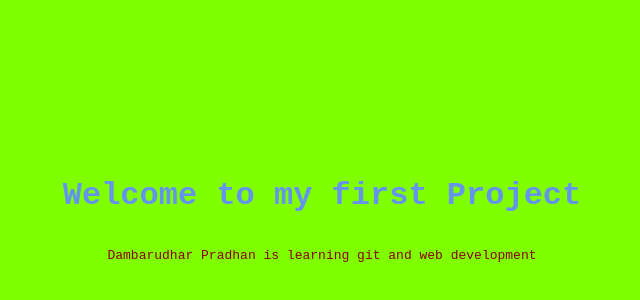
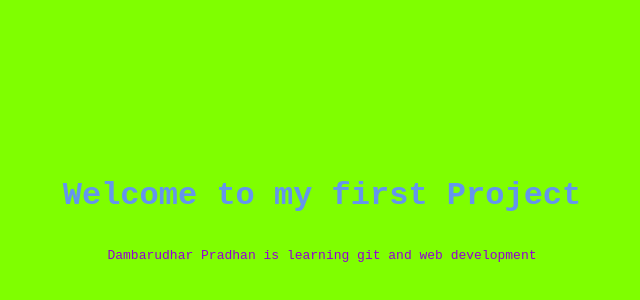
Before and after one commit to Dambarudhar766/myfirstProject, a plain HTML site: page index.html in a window 1280 px wide. Shown: the part 184-484 px from the top of the page, without its empty margins (318-958 px from the left). Drawn offline with Linux system fonts and the light colour scheme.

Commit message:
Fixed styling and content

```diff
--- a/style.css
+++ b/style.css
@@ -15,5 +15,5 @@ h1{
 
 p{
     font-size: small;
-    color: darkred;
+    color: darkviolet;
 }
```
